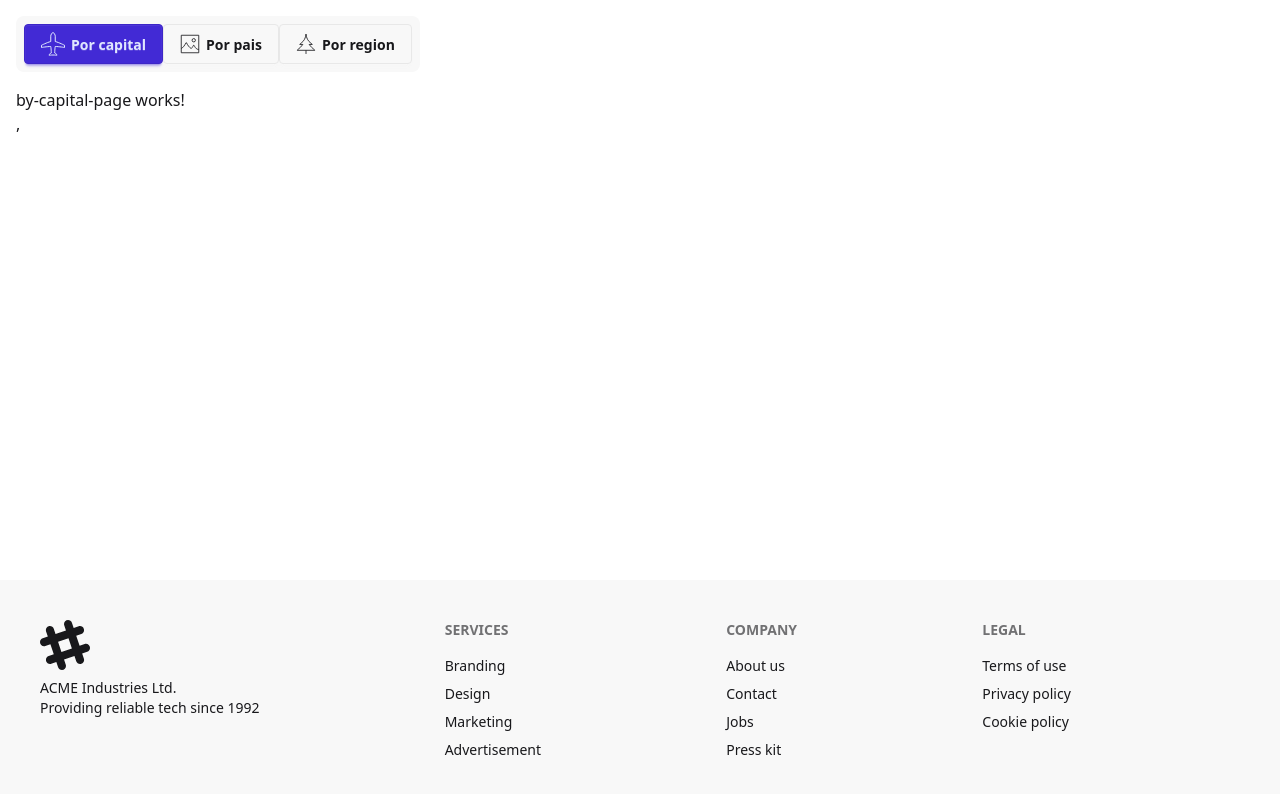
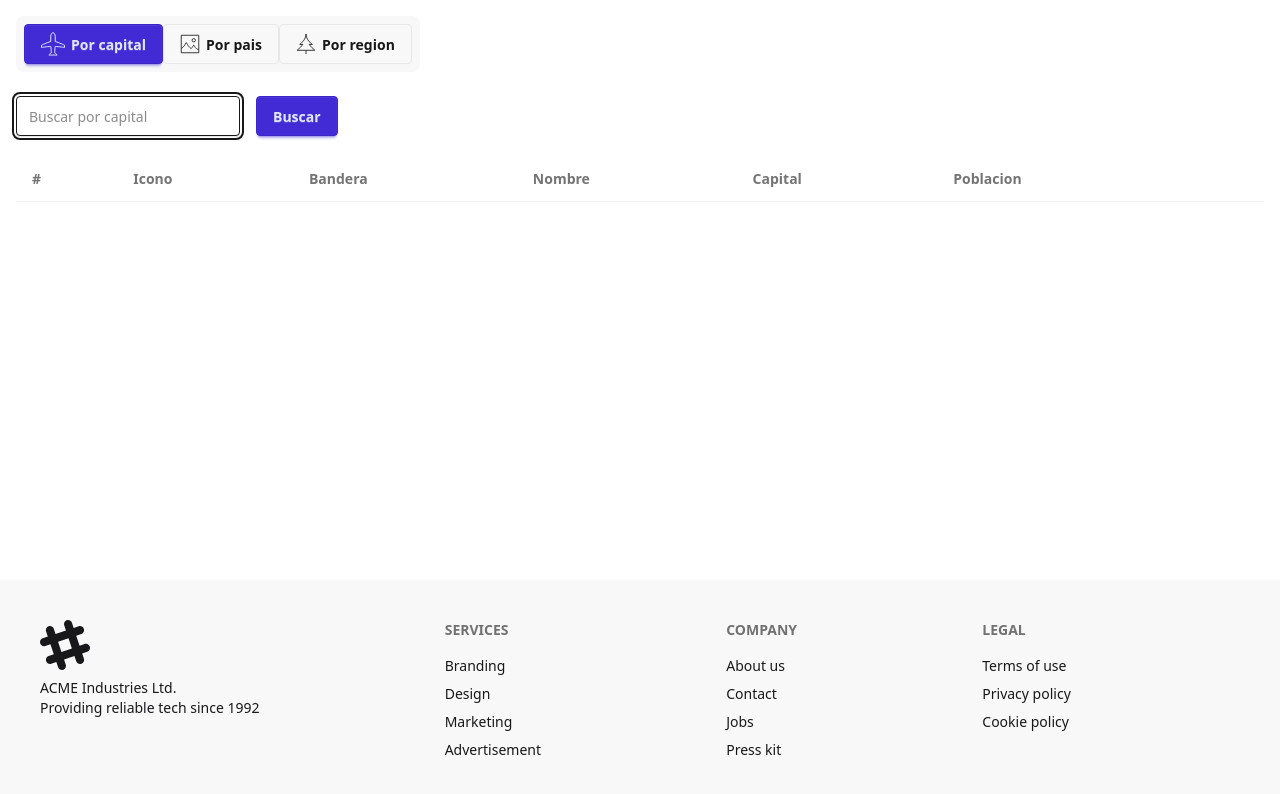
Before and after one commit to GenerationMilton/angular-country-app, an Angular app: page /country/by-capital in a window 1280 px wide. Shown: the top 794 px of the page. Built offline with nearby package versions, Linux system fonts and the light colour scheme.

Commit message:
Angular CountryApp - :sparkles: top menu inputas & tables

```diff
--- a/src/app/country/pages/by-capital-page/by-capital-page.component.html
+++ b/src/app/country/pages/by-capital-page/by-capital-page.component.html
@@ -1 +1,36 @@
-<p>by-capital-page works!</p>,
+<!-- country-search-input -->
+
+<section class="flex flex-row gap-2 mt-2">
+  <input
+    type="text"
+    class="input input-bordered mr-2 w-56"
+    placeholder="Buscar por capital"
+    autofocus
+    #txtSearch
+    (keyup.enter)="onSearch(txtSearch.value)"
+  />
+
+  <button class="btn btn-primary">Buscar</button>
+</section>
+
+<!-- country-list-->
+<section class="mt-5">
+    <table class="table table-md mt-2 w-full">
+        <thead>
+            <tr>
+                <th>#</th>
+                <th>Icono</th>
+                <th>Bandera</th>
+                <th>Nombre</th>
+                <th>Capital</th>
+                <th>Poblacion</th>
+                <th></th>
+            </tr>
+        </thead>
+        <tbody>
+            <tr>
+
+            </tr>
+        </tbody>
+    </table>
+</section>
--- a/src/app/country/pages/by-capital-page/by-capital-page.component.ts
+++ b/src/app/country/pages/by-capital-page/by-capital-page.component.ts
@@ -6,4 +6,8 @@ import { Component } from '@angular/core';
   templateUrl: './by-capital-page.component.html',
 
 })
-export class ByCapitalPageComponent { }
+export class ByCapitalPageComponent {
+  onSearch(value: string){
+    console.log({value});
+  }
+}
```
